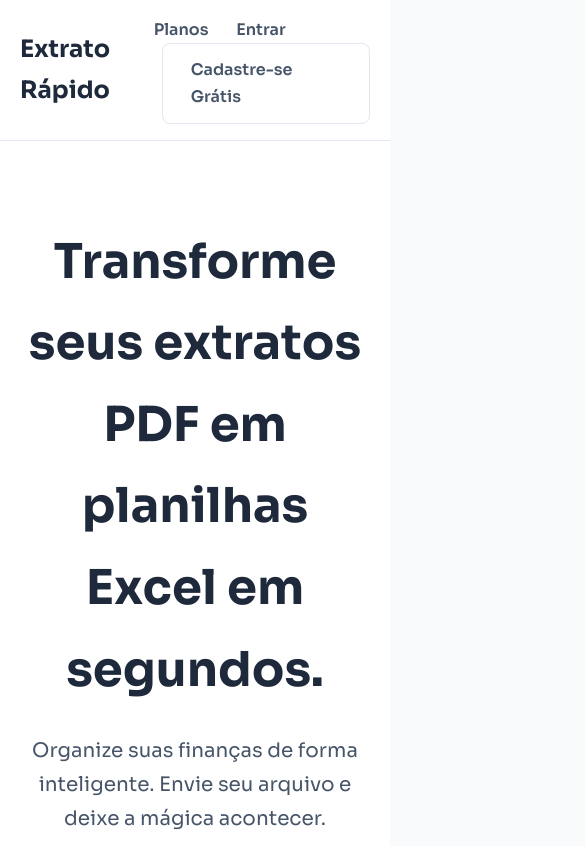
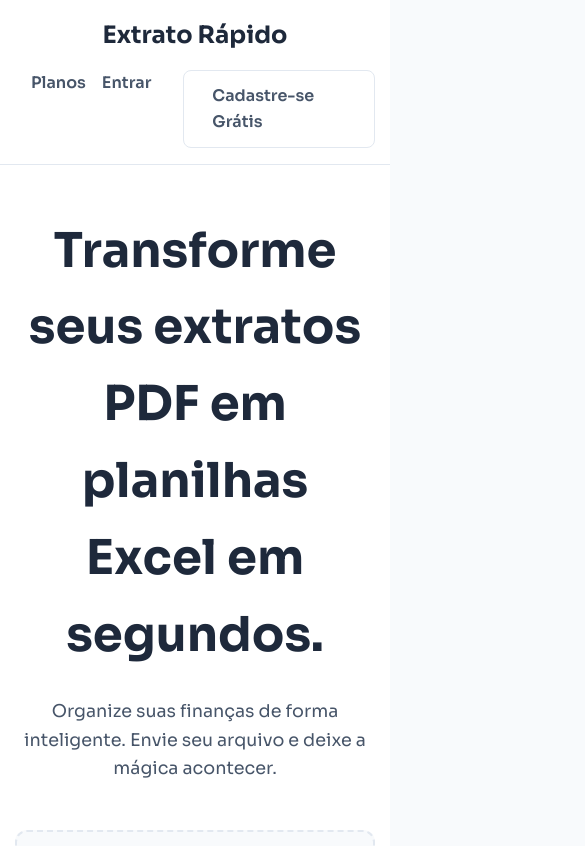
Before and after one commit to vit0rrr/ExtratoFacil, a website: page index.html in a window 390 px wide. Shown: the top 846 px of the page, 585 px wide, since content can reach past the window. Drawn offline with Linux system fonts and the light colour scheme.

Commit message:
att-versionamento-celular

```diff
--- a/src/assets/css/Style.css
+++ b/src/assets/css/Style.css
@@ -251,3 +251,86 @@ h2 {
 .footer-links a:hover {
     color: var(--cor-primaria);
 }
+
+/* --- Estilos para Telas Pequenas (Design Responsivo) --- */
+/* As regras dentro deste bloco só serão aplicadas em telas com largura máxima de 768px (tablets e celulares). */
+
+@media (max-width: 768px) {
+
+    /* --- Ajustes Gerais --- */
+    body {
+        /* Melhora a legibilidade em telas pequenas */
+        line-height: 1.6;
+    }
+
+    .container {
+        /* Garante que o conteúdo não cole nas bordas da tela */
+        padding: 0 15px;
+    }
+
+    /* --- Ajustes de Tipografia --- */
+    h1 {
+        /* Reduz o tamanho do título principal para caber melhor na tela */
+        font-size: 2.2rem;
+    }
+
+    h2 {
+        /* Reduz o tamanho dos títulos de seção */
+        font-size: 1.8rem;
+    }
+
+    .subtitle {
+        font-size: 1.1rem;
+    }
+
+    /* --- Ajustes no Cabeçalho (Navbar) --- */
+    .navbar .container {
+        /* Empilha o logo e os links de navegação verticalmente */
+        flex-direction: column;
+        gap: 1rem; /* Adiciona um espaço entre o logo e os links */
+    }
+
+    .nav-links {
+        /* Centraliza os links quando empilhados */
+        justify-content: center;
+        width: 100%;
+        display: flex;
+    }
+
+    .nav-links a {
+        /* Reduz a margem entre os links */
+        margin-left: 1rem;
+    }
+
+
+    /* --- Ajustes no Layout Principal --- */
+    .section-hero,
+    .section-steps,
+    .section-pricing {
+        /* Diminui o espaçamento vertical excessivo em telas pequenas */
+        padding: 3rem 0;
+    }
+
+    .upload-box {
+        padding: 1.5rem;
+    }
+
+    /* --- A MÁGICA PRINCIPAL ACONTECE AQUI --- */
+    .steps-grid,
+    .pricing-grid {
+        /* Transforma os grids de 3 colunas em 1 coluna */
+        grid-template-columns: 1fr;
+    }
+
+    /* --- Ajustes no Rodapé (Footer) --- */
+    .main-footer .container {
+        /* Empilha o texto de copyright e os links */
+        flex-direction: column;
+        gap: 0.5rem;
+        text-align: center;
+    }
+
+    .footer-links a {
+        margin: 0 0.5rem;
+    }
+}
```
